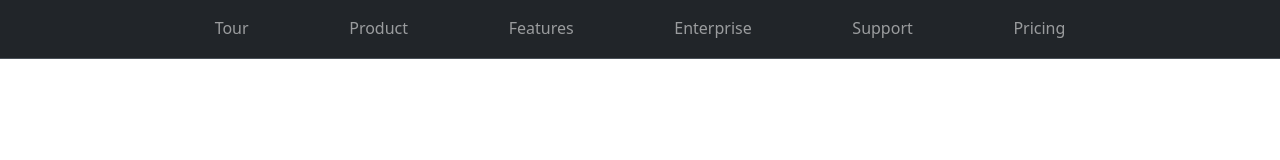
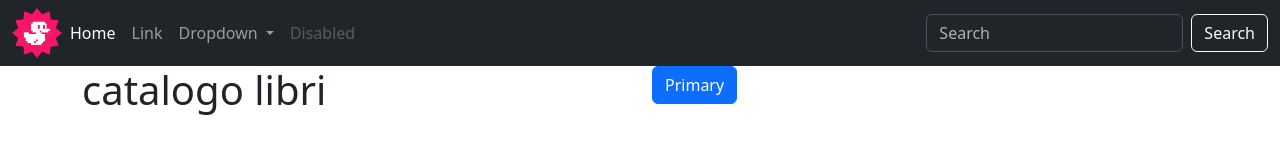
Before and after one commit to Riccardo-Gucciardo/html-css-bootstrap-dashboard, a plain HTML site: page index.html in a window 1280 px wide. Drawn offline with nearby package versions, Linux system fonts and the light colour scheme.

Commit message:
prime aggiunte

```diff
--- a/index.html
+++ b/index.html
@@ -7,38 +7,56 @@
     <link href="https://cdn.jsdelivr.net/npm/bootstrap@5.3.3/dist/css/bootstrap.min.css" rel="stylesheet" integrity="sha384-QWTKZyjpPEjISv5WaRU9OFeRpok6YctnYmDr5pNlyT2bRjXh0JMhjY6hW+ALEwIH" crossorigin="anonymous">
   </head>
   <body>
-    <nav class="navbar navbar-expand-md bg-dark sticky-top border-bottom" data-bs-theme="dark">
-        <div class="container">
-          <a class="navbar-brand d-md-none" href="#">
-            <img class="bi" width="24" height="24" src="./immagini/duck.png" alt="">
-          </a>
-          <button class="navbar-toggler" type="button" data-bs-toggle="offcanvas" data-bs-target="#offcanvas" aria-controls="offcanvas" aria-label="Toggle navigation">
+    <nav class="navbar navbar-expand-lg bg-dark " data-bs-theme="dark" >
+        <div class="container-fluid text-white">
+            <img width="50px" src="./immagini/duck.png" alt="">
+          <button class="navbar-toggler" type="button" data-bs-toggle="collapse" data-bs-target="#navbarSupportedContent" aria-controls="navbarSupportedContent" aria-expanded="false" aria-label="Toggle navigation">
             <span class="navbar-toggler-icon"></span>
           </button>
-          <div class="offcanvas offcanvas-end" tabindex="-1" id="offcanvas" aria-labelledby="offcanvasLabel">
-            <div class="offcanvas-header">
-              <h5 class="offcanvas-title" id="offcanvasLabel">Aperture</h5>
-              <button type="button" class="btn-close" data-bs-dismiss="offcanvas" aria-label="Close"></button>
-            </div>
-            <div class="offcanvas-body">
-              <ul class="navbar-nav flex-grow-1 justify-content-between">
-                <li class="nav-item"><a class="nav-link" href="#">
-                  <svg class="bi" width="24" height="24"><use xlink:href="#aperture"></use></svg>
-                </a></li>
-                <li class="nav-item"><a class="nav-link" href="#">Tour</a></li>
-                <li class="nav-item"><a class="nav-link" href="#">Product</a></li>
-                <li class="nav-item"><a class="nav-link" href="#">Features</a></li>
-                <li class="nav-item"><a class="nav-link" href="#">Enterprise</a></li>
-                <li class="nav-item"><a class="nav-link" href="#">Support</a></li>
-                <li class="nav-item"><a class="nav-link" href="#">Pricing</a></li>
-                <li class="nav-item"><a class="nav-link" href="#">
-                  <svg class="bi" width="24" height="24"><use xlink:href="#cart"></use></svg>
-                </a></li>
-              </ul>
-            </div>
+          <div class="collapse navbar-collapse" id="navbarSupportedContent">
+            <ul class="navbar-nav me-auto mb-2 mb-lg-0">
+              <li class="nav-item">
+                <a class="nav-link active" aria-current="page" href="#">Home</a>
+              </li>
+              <li class="nav-item">
+                <a class="nav-link" href="#">Link</a>
+              </li>
+              <li class="nav-item dropdown">
+                <a class="nav-link dropdown-toggle" href="#" role="button" data-bs-toggle="dropdown" aria-expanded="false">
+                  Dropdown
+                </a>
+                <ul class="dropdown-menu">
+                  <li><a class="dropdown-item" href="#">Action</a></li>
+                  <li><a class="dropdown-item" href="#">Another action</a></li>
+                  <li><hr class="dropdown-divider"></li>
+                  <li><a class="dropdown-item" href="#">Something else here</a></li>
+                </ul>
+              </li>
+              <li class="nav-item">
+                <a class="nav-link disabled" aria-disabled="true">Disabled</a>
+              </li>
+            </ul>
+            <form class="d-flex" role="search">
+              <input class="form-control me-2" type="search" placeholder="Search" aria-label="Search">
+              <button class="btn btn-outline-light" type="submit">Search</button>
+            </form>
           </div>
         </div>
       </nav>
+      <!-- inizio container -->
+       <div class="container">
+        <div class="row row-cols-2  ">
+                <div>
+                    <div >
+                        <h1>catalogo libri</h1>
+                    </div>
+                </div>
+                <div>
+                    <div><button type="button" class="btn btn-primary">Primary</button></div>
+                </div>
+        </div>
+       </div>
+
 
 
 
```
